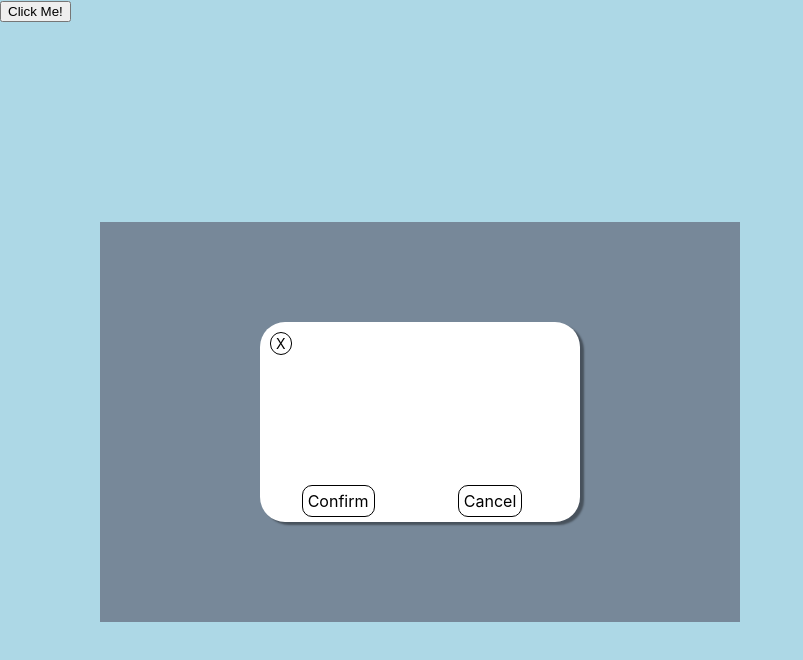
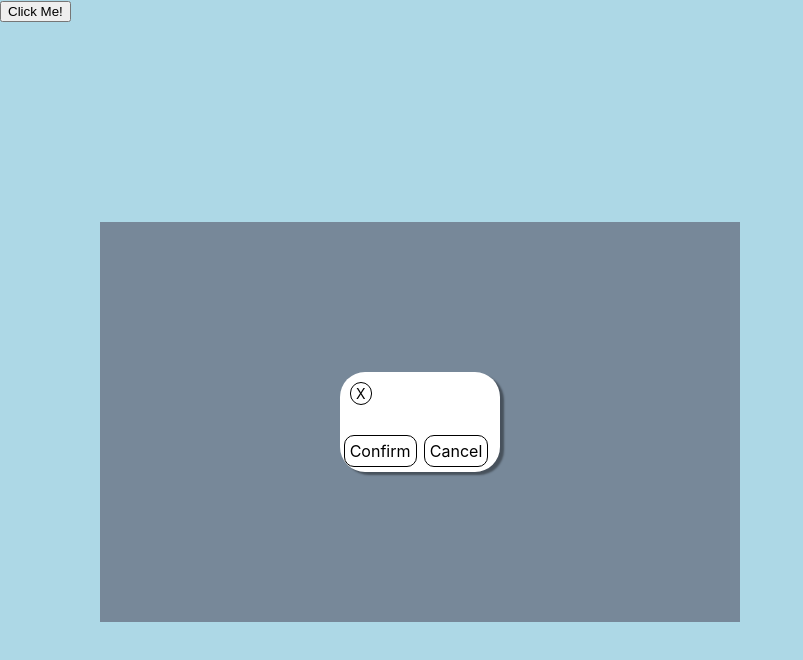
Before and after one commit to jwmorrow1s/demo, a React (Create React App) app: page / in a window 1280 px wide. Both pictures are taken after a click on the button "Click Me!". Shown: the top 660 px of the page, without its empty margins (0-803 px from the left). Built offline with nearby package versions, Linux system fonts and the light colour scheme.

Commit message:
can't select button text anymore

```diff
--- a/src/App.js
+++ b/src/App.js
@@ -7,7 +7,7 @@ const App = () => {
 
   return (<><button onClick={() => setShowModal(!showModal)}>Click Me!</button>
     <div id="parent" style={{ height: '400px', width: '50%', backgroundColor: 'lightslategray', margin: '200px 0 0 100px'}}>
-      <Modal size='md' isActive={showModal} adjustToParent={true}></Modal>
+      <Modal size='sm' isActive={showModal} adjustToParent={true}></Modal>
     </div>
   </>);
 }
--- a/src/components/Modal/Modal.jsx
+++ b/src/components/Modal/Modal.jsx
@@ -124,6 +124,9 @@ const ModalButton = ({fontColor = 'black', bgColor = 'white', text = ''}) => {
             padding: '5px',
             border: `1px solid ${color}`,
             borderRadius: '10px',
+            MozUserSelect: 'none',
+            WebkitUserSelect: 'none',
+            MsUserSelect: 'none',
         }}
         onMouseOver={reverseColors}
         onMouseLeave={reverseColors}
```
